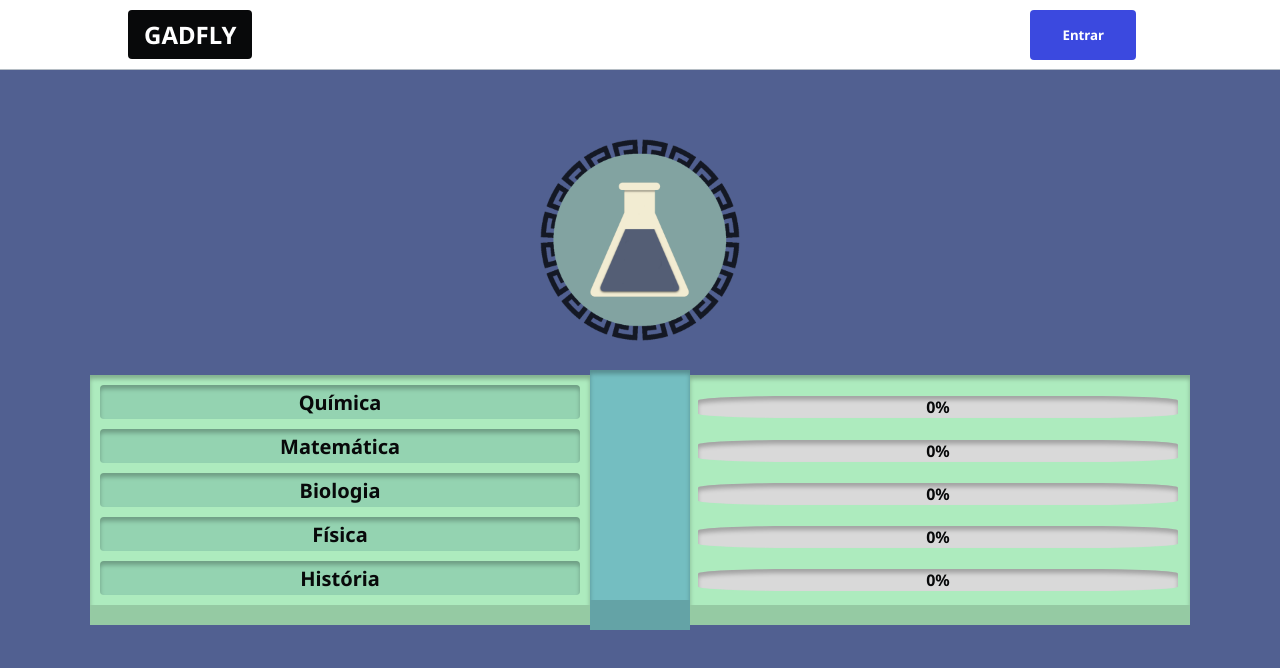
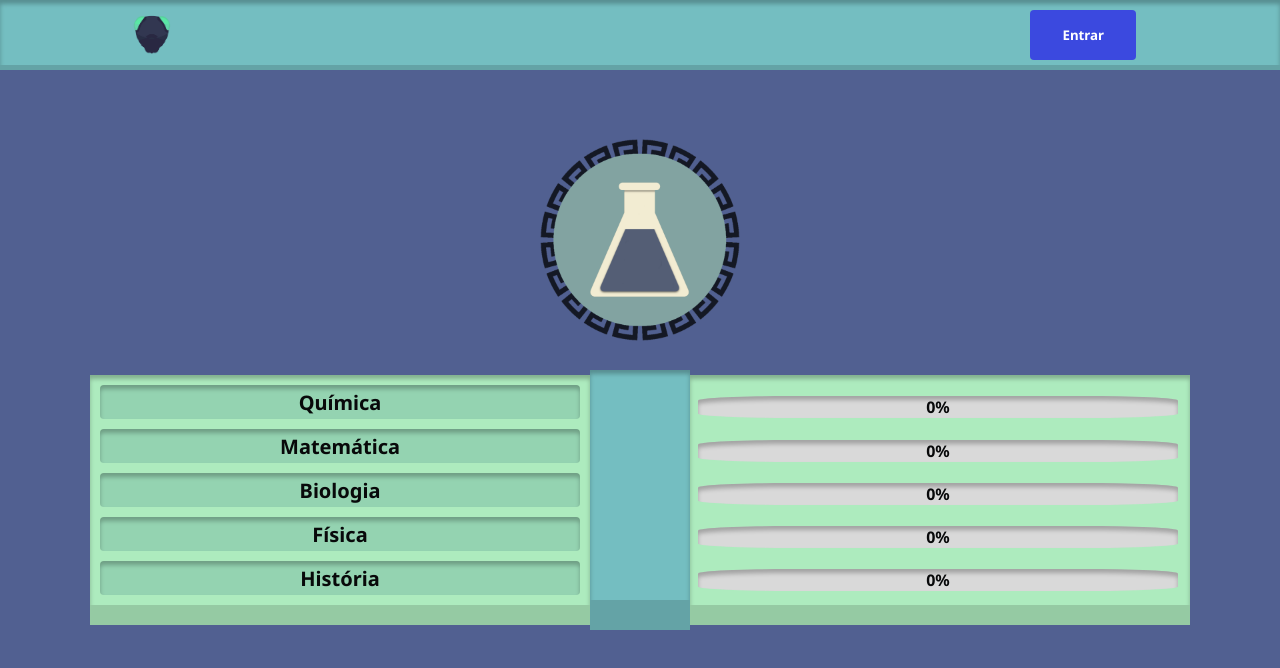
Before and after one commit to andremigotto/gadfly, a Next.js app: page / in a window 1280 px wide. Shown: the top 668 px of the page. Built offline with nearby package versions, Linux system fonts and the light colour scheme; no server answers.

Commit message:
Atualizando NAVBAR

```diff
--- a/components/Navbar.js
+++ b/components/Navbar.js
@@ -7,7 +7,6 @@ import { auth } from '../lib/firebase';
 // Top navbar
 export default function Navbar() {
   const { user, username } = useContext(UserContext);
-
   const router = useRouter();
 
   const signOut =  () => {
@@ -20,7 +19,7 @@ export default function Navbar() {
       <ul>
         <li>
           <Link href="/">
-            <button className="btn-logo">Gadfly</button>
+            <img src={'./Logo.png'}/>
           </Link>
         </li>
 
@@ -31,7 +30,7 @@ export default function Navbar() {
             </li>
             <li>
               <Link href={`/${username}`}>
-                <button className="btn-blue">Perfil</button>
+                <button className="btn">Perfil</button>
               </Link>
             </li>
             <li>
@@ -40,7 +39,7 @@ export default function Navbar() {
               </Link>
             </li>
             <li className="push-right">
-                <p className="btn-blue">{user.displayName}</p>
+                <p className="">{user.points}</p>
             </li>
           </>
         )}
--- a/pages/_app.js
+++ b/pages/_app.js
@@ -10,7 +10,7 @@ function MyApp({ Component, pageProps }) {
 
   return (
     <UserContext.Provider value={userData}>
-      <Navbar />
+      <Navbar value={userData}/>
       <Component {...pageProps} />
       <Toaster />
     </UserContext.Provider>
--- a/styles/globals.css
+++ b/styles/globals.css
@@ -91,13 +91,13 @@ code {
 .navbar {
   height: 70px;
   width: 100%;
-  background: white;
+  background: #74BEC1;
+  box-shadow: inset 0px -5px 0px rgba(100, 163, 166, 1), inset 0px 4px 4px rgba(0, 0, 0, 0.25);
   color: var(--colors-text);
   position: fixed;
   top: 0;
   padding: 0 10vw;
   font-weight: bold;
-  border-bottom: 1px solid var(--color-gray);
   z-index: 99;
 }
 
@@ -574,6 +574,9 @@ input[type="file"] {
 
 /* CSS da page exam.js */
 
+pergunta1:focus {
+  background: pink !important;
+}
 
 .explicacao_pergunta{
   width: 480px;
```
